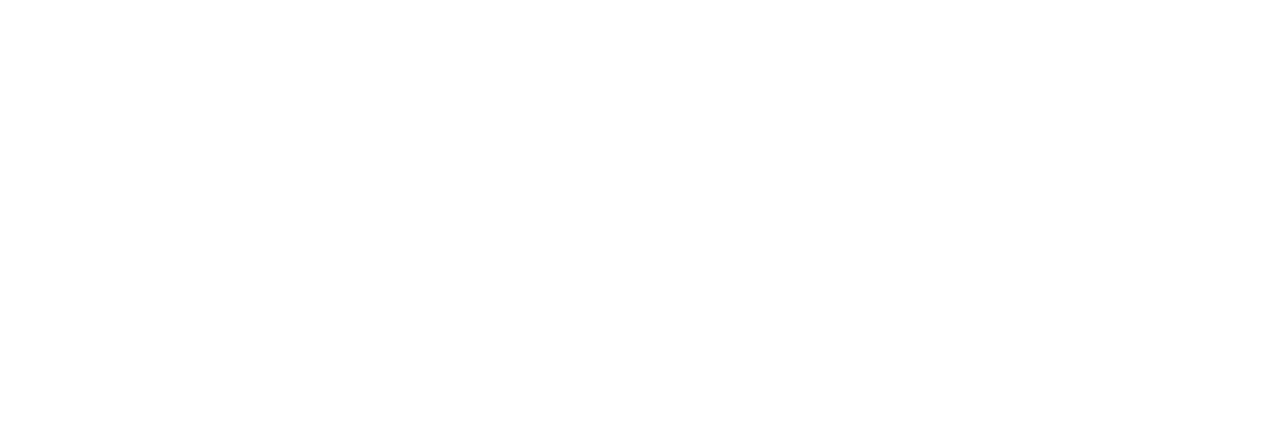
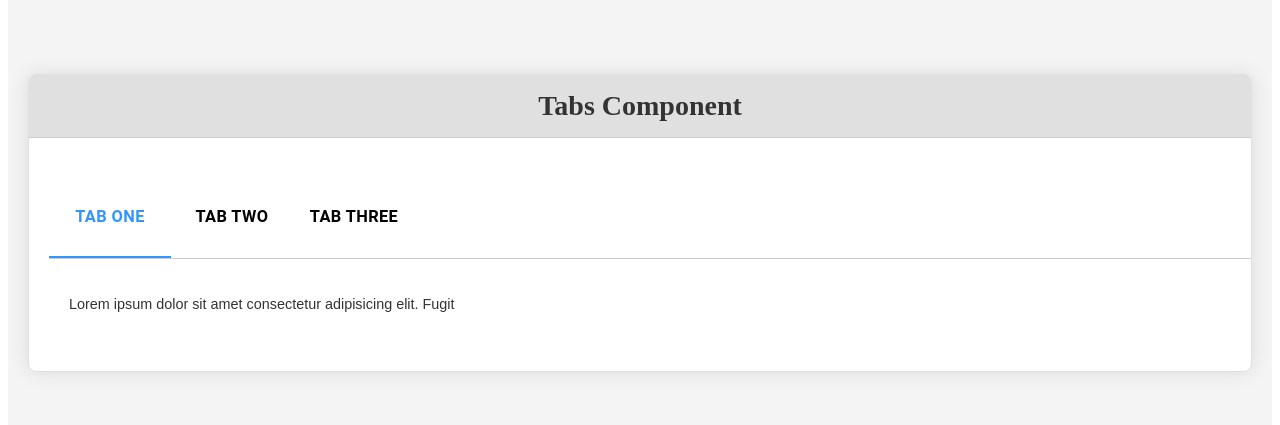
Before and after one commit to kartik-fsd/profile_, a React (Vite) app: page / in a window 1280 px wide. Shown: the part 4185-4610 px from the top of the page. Before the commit the page ends 4016 px from the top, so only its background shows below. Built offline with nearby package versions, Linux system fonts and the light colour scheme.

Commit message:
Tabs challenge is complete

```diff
--- a/src/App.jsx
+++ b/src/App.jsx
@@ -5,6 +5,7 @@
 import ComponentView from "../Showcase";
 import Stopwatch from "./Components/Stop-watch_Widget/stopwatch";
 import Counter from "./Components/Counter-redo-undo/counter";
+import Tabs from "./Components/Tabs/tabs";
 
 const App = () => {
   return (
@@ -25,6 +26,7 @@
       <ComponentView Component={List} title="List Transfer"/>
       <ComponentView Component={Stopwatch} title="Stopwatch" />
       <ComponentView Component={Counter} title="Counter" />
+      <ComponentView Component={Tabs} title="Tabs" />
     </>
   );
 };
--- /dev/null
+++ b/src/Components/Tabs/tabs.css
@@ -0,0 +1,51 @@
+/* Tab Wrapper */
+.tab-wrapper {
+    width: 100vw;
+    padding: 0;
+  }
+
+  /* Divider Style */
+  .divider {
+    display: flex;
+    border-bottom: 1px solid #ccc;
+  }
+
+  .tabs {
+    font-family: "Roboto", "Helvetica", "Arial", sans-serif;
+    font-weight: 500;
+    font-size: 0.875rem;
+    line-height: 1.25;
+    letter-spacing: 0.02857em;
+    text-transform: uppercase;
+    max-width: 360px;
+    min-width: 90px;
+    position: relative;
+    min-height: 48px;
+    text-align: center;
+    flex-shrink: 0;
+    padding: 12px 16px;
+    overflow: hidden;
+    white-space: normal;
+    cursor: pointer;
+    transition: background-color 0.3s ease-in-out, color 0.3s ease-in-out;
+  }
+
+  /* Active Tab Style */
+  .tabs.active {
+    opacity: 0.8;
+    color: #007bff;
+    border-bottom: 2px solid #007bff;
+  }
+
+  /* Content Wrapper */
+  .content-wrapper {
+    padding: 20px;
+  }
+
+  /* Tab Content */
+  .tab-content {
+    font-family: Arial, sans-serif;
+    font-size: 0.9rem;
+    line-height: 1.6;
+    color: #333;
+  }
--- /dev/null
+++ b/src/Components/Tabs/tabs.jsx
@@ -0,0 +1,47 @@
+//Build a tabs component that displays list of tab elements and one associated panel of content at a time.
+import { useState } from "react";
+import "./tabs.css";
+export default function Tabs() {
+  const [tab, setTab] = useState(0);
+  const tabData = [
+    {
+      label: "tab one",
+      content: "Lorem ipsum dolor sit amet consectetur adipisicing elit. Fugit",
+    },
+    {
+      label: "tab two",
+      content:
+        " voluptates quidem, aperiam quae ratione iste modi in explicabo eos",
+    },
+    {
+      label: "tab three",
+      content:
+        "  commodi possimus fugiat a, autem delectus omnis unde optio nisi qui?",
+    },
+  ];
+
+  const handleTabs = (index) => {
+    setTab(index);
+  };
+  return (
+    <div className="tab-wrapper">
+      <div className="divider">
+        {tabData.map((data, index) => (
+             <div
+             key={index}
+             className={`tabs ${index === tab ? "active" : ""}`}
+             onClick={() => handleTabs(index)}
+           >
+             <h3>{data?.label}</h3>
+             {console.log(data.label, "la")}
+           </div>
+           ))}
+      </div>
+      <div className="content-wrapper">
+        <div className="tab-content">
+          <p>{tabData[tab].content}</p>
+        </div>
+      </div>
+    </div>
+  );
+}
```
